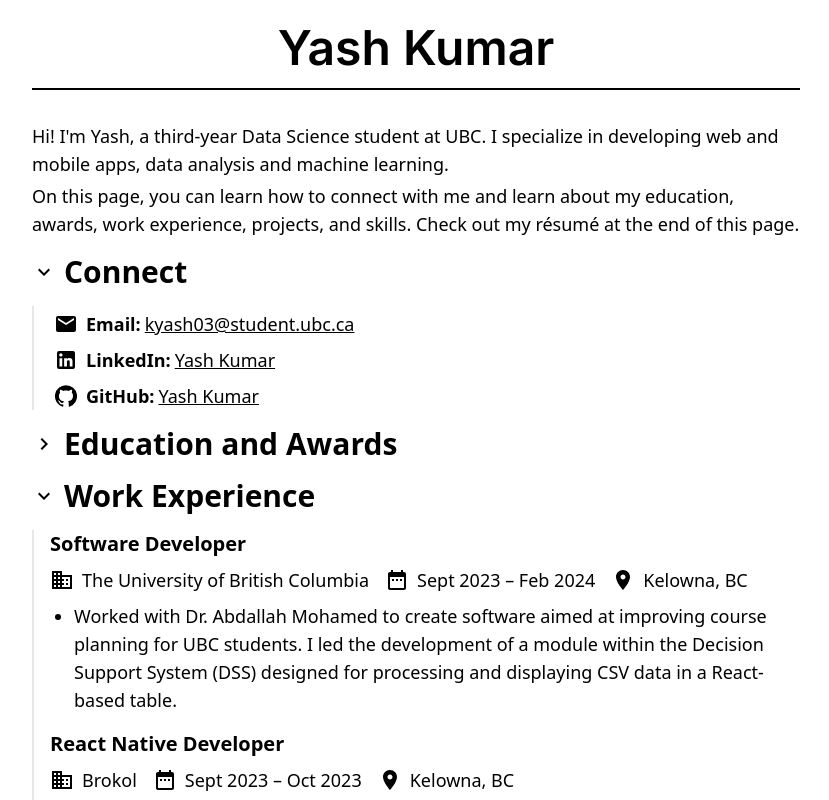
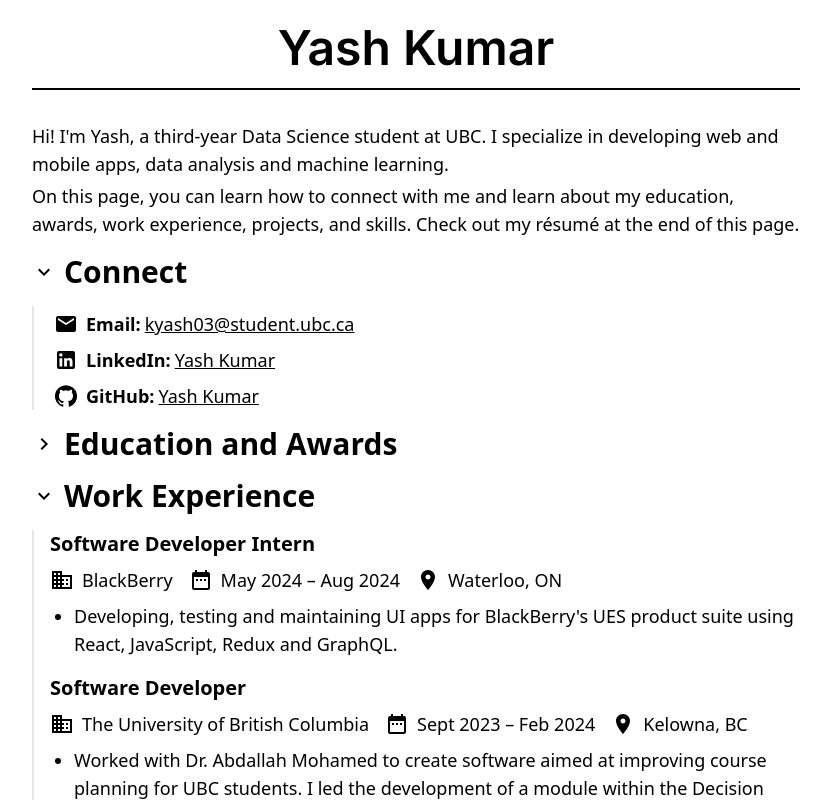
Before and after one commit to KYash03/PersonalWebsite, a Next.js app: page / in a window 1280 px wide. Both pictures are taken after a click on the button "Work Experience". Shown: the top 800 px of the page, without its empty margins (224-1053 px from the left). Built offline with nearby package versions, Linux system fonts and the light colour scheme.

Commit message:
updated work exp

```diff
--- a/app/components/WorkExperience.tsx
+++ b/app/components/WorkExperience.tsx
@@ -4,6 +4,15 @@ import PlaceIcon from "@mui/icons-material/Place";
 
 export default function WorkExperience() {
   const jobs = [
+    {
+      title: "Software Developer Intern",
+      company: "BlackBerry",
+      dates: "May 2024 – Aug 2024",
+      location: "Waterloo, ON",
+      bulletPoints: [
+        "Developing, testing and maintaining UI apps for BlackBerry's UES product suite using React, JavaScript, Redux and GraphQL.",
+      ],
+    },
     {
       title: "Software Developer",
       company: "The University of British Columbia",
```
